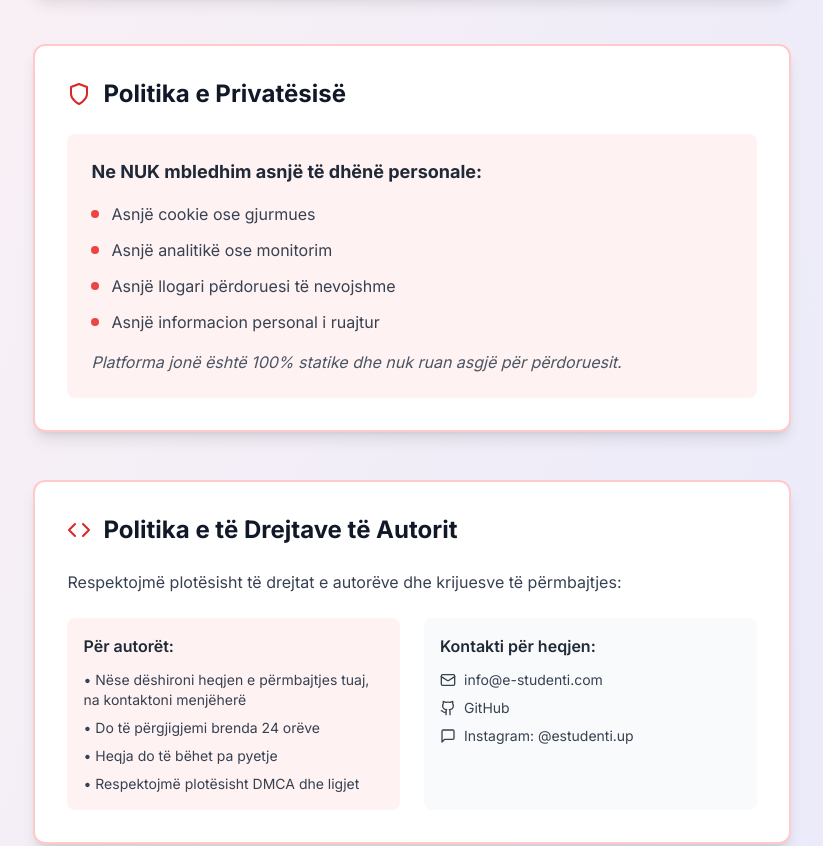
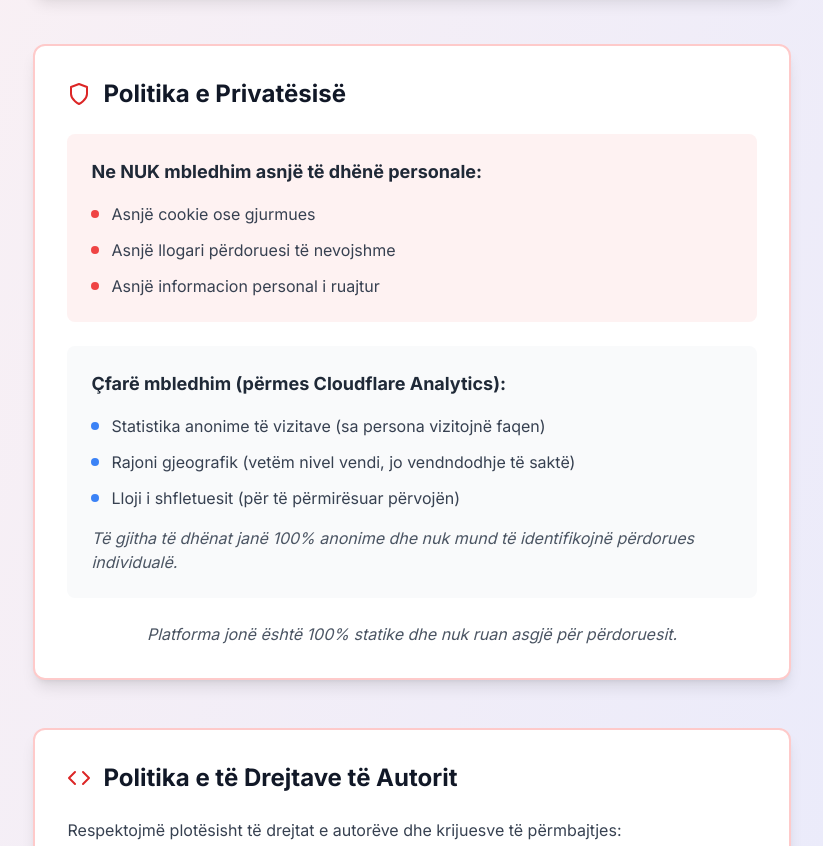
Before and after one commit to edonamulaj0/e-studenti, a Next.js app: page /informacione in a window 1280 px wide. Shown: the part 720-1566 px from the top of the page, without its empty margins (228-1051 px from the left). Built offline with nearby package versions, Linux system fonts and the light colour scheme.

Commit message:
Revise privacy policy and data collection details
Updated the privacy policy section to clarify data collection practices and added information about anonymous statistics collected via Cloudflare Analytics.

Signed-off-by: Dona <106329488+edonamulaj0@users.noreply.github.com>

```diff
--- a/app/informacione/page.js
+++ b/app/informacione/page.js
@@ -78,6 +78,7 @@ export default function InformacionePage() {
             </div>
           </section>
 
+
                       <section className="bg-white rounded-xl shadow-lg p-8 border-2 border-red-200">
   <div className="flex items-center mb-6">
     <Shield className="w-6 h-6 text-red-600 mr-3" />
@@ -85,7 +86,7 @@ export default function InformacionePage() {
       Politika e Privatësisë
     </h2>
   </div>
-            <div className="bg-red-50 p-6 rounded-lg">
+  <div className="bg-red-50 p-6 rounded-lg mb-6">
     <h3 className="font-bold text-gray-800 mb-4 text-lg">
       Ne NUK mbledhim asnjë të dhënë personale:
     </h3>
@@ -96,10 +97,6 @@ export default function InformacionePage() {
       </li>
       <li className="flex items-center">
         <span className="w-2 h-2 bg-red-500 rounded-full mr-3"></span>
-                  Asnjë analitikë ose monitorim
-                </li>
-                <li className="flex items-center">
-                  <span className="w-2 h-2 bg-red-500 rounded-full mr-3"></span>
         Asnjë llogari përdoruesi të nevojshme
       </li>
       <li className="flex items-center">
@@ -107,11 +104,32 @@ export default function InformacionePage() {
         Asnjë informacion personal i ruajtur
       </li>
     </ul>
+  </div>
+  <div className="bg-gray-50 p-6 rounded-lg">
+    <h3 className="font-bold text-gray-800 mb-4 text-lg">
+      Çfarë mbledhim (përmes Cloudflare Analytics):
+    </h3>
+    <ul className="space-y-3 text-gray-700">
+      <li className="flex items-center">
+        <span className="w-2 h-2 bg-blue-500 rounded-full mr-3"></span>
+        Statistika anonime të vizitave (sa persona vizitojnë faqen)
+      </li>
+      <li className="flex items-center">
+        <span className="w-2 h-2 bg-blue-500 rounded-full mr-3"></span>
+        Rajoni gjeografik (vetëm nivel vendi, jo vendndodhje të saktë)
+      </li>
+      <li className="flex items-center">
+        <span className="w-2 h-2 bg-blue-500 rounded-full mr-3"></span>
+        Lloji i shfletuesit (për të përmirësuar përvojën)
+      </li>
+    </ul>
     <p className="mt-4 text-gray-600 italic">
-                Platforma jonë është 100% statike dhe nuk ruan asgjë për
-                përdoruesit.
+      Të gjitha të dhënat janë 100% anonime dhe nuk mund të identifikojnë përdorues individualë.
     </p>
   </div>
+  <p className="mt-6 text-gray-600 text-center italic">
+    Platforma jonë është 100% statike dhe nuk ruan asgjë për përdoruesit.
+  </p>
 </section>
 
           <section className="bg-white rounded-xl shadow-lg p-8 border-2 border-red-200">
```
Lines whose indentation alone changed are shown as unchanged.
